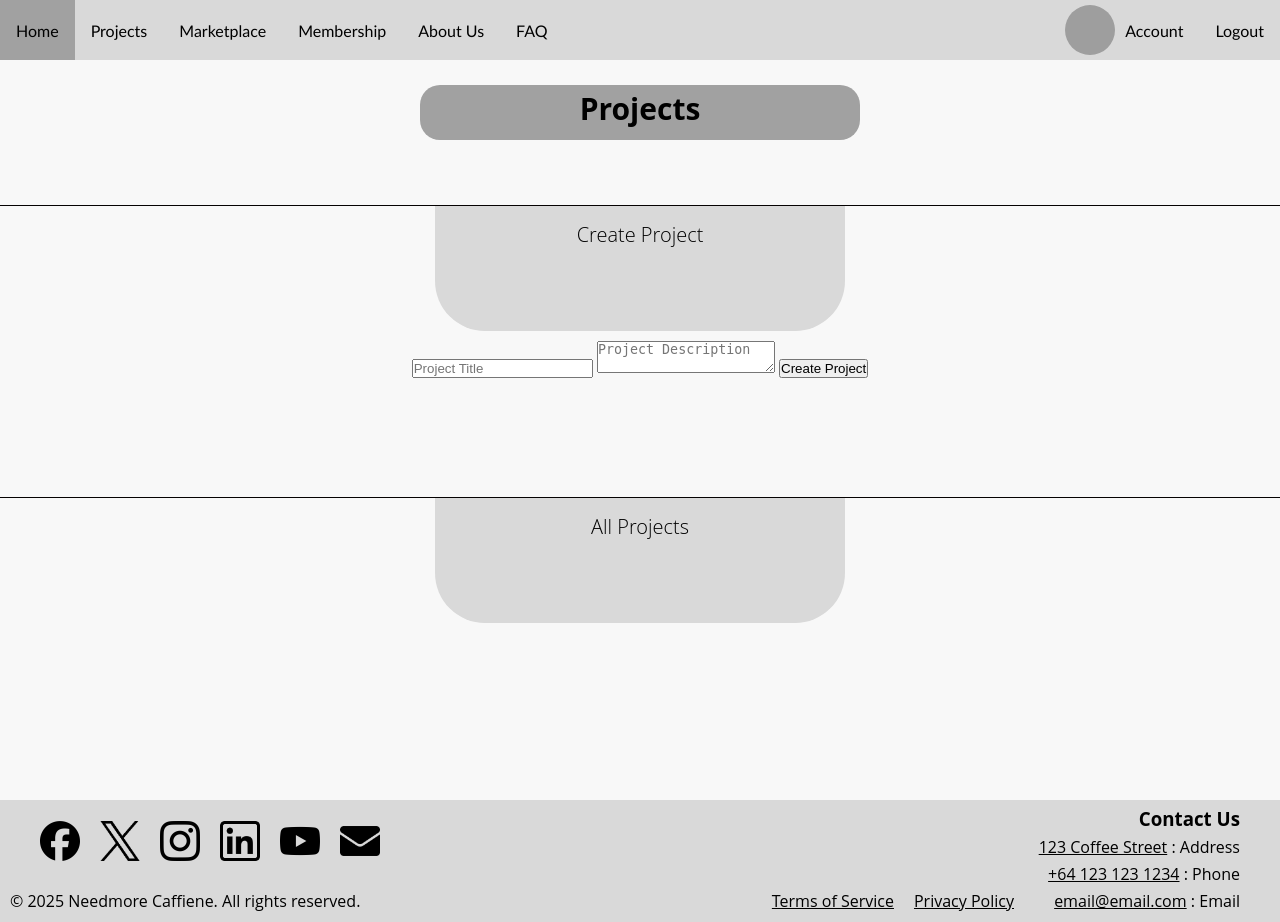
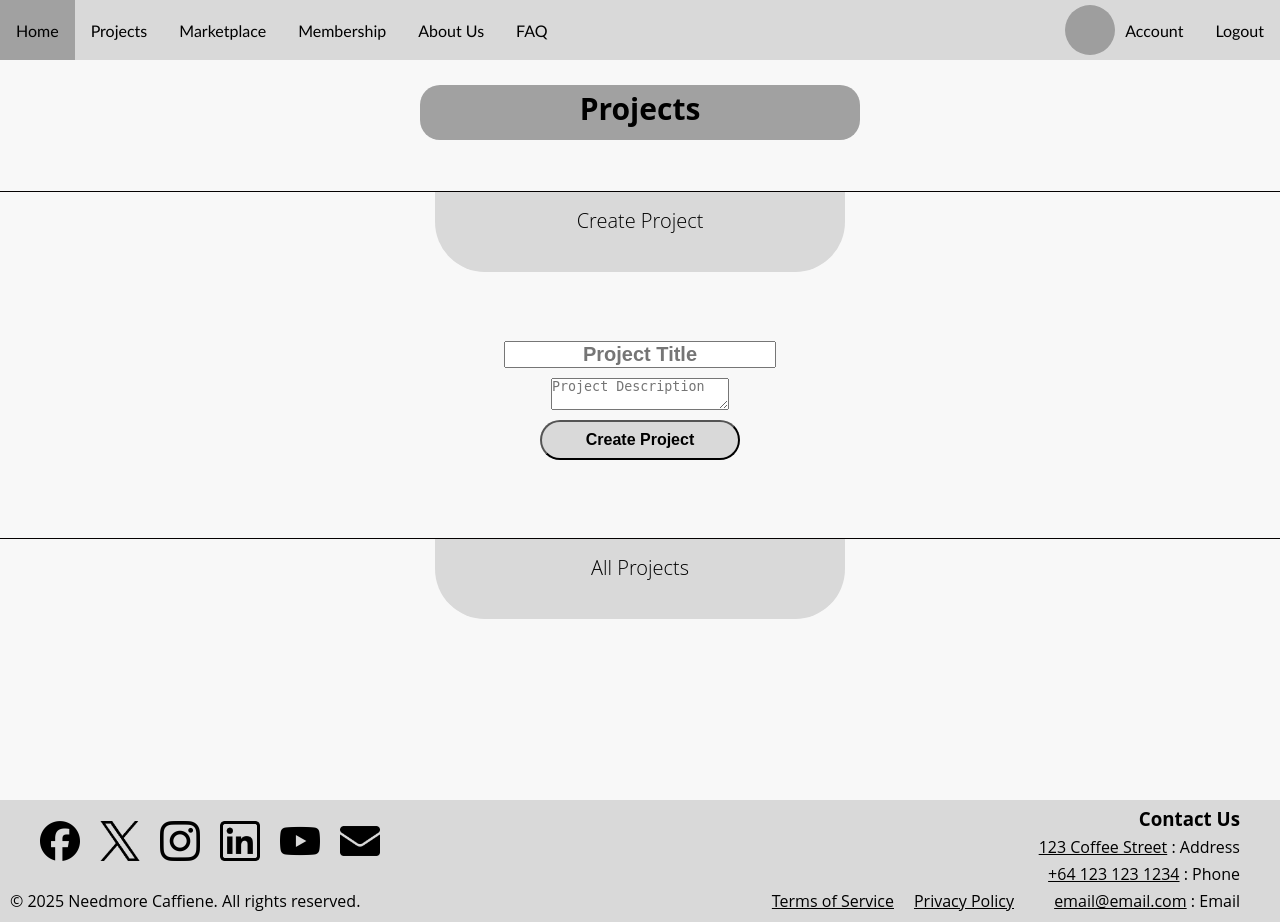
Before and after one commit to wrenstuff/Needmore-Caffiene-Project-Management-System, a Flask app: a page that uses templates/projects.html in a window 1280 px wide. Run offline with Flask 3, Linux system fonts and the light colour scheme; a user stored in the database is signed in; data that the repository does not hold is empty; style sheets or scripts are compiled from the project's sources; grey boxes are pictures that could not be loaded.

Commit message:
open project
open project and making some styling

```diff
--- a/app.py
+++ b/app.py
@@ -112,6 +112,23 @@
         ]
     }
 
+@app.route('/project', methods=['POST'])
+@login_required
+def project():
+    data = request.get_json()
+    project_id = data.get('id')
+
+    if not project_id:
+        return "Project ID is required", 400
+
+    project = Project.query.filter_by(id=project_id, owner_id=current_user.id).first()
+
+    if not project:
+        return "Project not found or you don't have access to it", 404
+
+    return render_template('opened_project.html', user=current_user, project=project)
+
+
 
 if __name__ == '__main__':
     app.run(debug=True)
--- a/static/js/project_card.js
+++ b/static/js/project_card.js
@@ -4,16 +4,13 @@
     }
 
     connectedCallback() {
-
         const uniqueId = this.getAttribute('id') || 'default-id';
-
         const title = this.getAttribute('title') || 'Untitled';
         const owner = this.getAttribute('owner') || 'Unknown';
+        const username = this.getAttribute('username') || '';
 
-        // stylesheet for the component can be found at styles/card.scss
-        this.innerHTML =
-            `
-        <div class="project card_w" id="${uniqueId}">
+        this.innerHTML = `
+            <div class="project card_w clickable" id="${uniqueId}">
                 <div class="notif">
                     <p>9+</p>
                 </div>
@@ -21,15 +18,27 @@
                     <img src="../static/images/Blue_test.png" alt="">
                 </div>
                 <div class="bottom">
-                <!-- Project Name -->
                     <p class="name">Project: ${title}</p>
-                <!-- Owned By -->
                     <p class="create">Owned By: ${owner}</p>
                 </div>
             </div>
         `;
+
+        // Add click-to-navigate behavior
+        this.querySelector('.project').addEventListener('click', () => {
+            fetch('/project', {
+                method: 'POST',
+                headers: { 'Content-Type': 'application/json' },
+                body: JSON.stringify({ id: uniqueId })
+            }).then(res => res.text())
+                .then(html => {
+                    document.open();
+                    document.write(html);
+                    document.close();
+                });
+        });
+
     }
-
 }
 
 customElements.define('comp-project-card', Project_Card);
--- a/static/style/_projects.scss
+++ b/static/style/_projects.scss
@@ -48,6 +48,52 @@
     gap: 10px;
     padding: 10px;
     margin: 0 auto;
+
+    .form-container {
+
+
+        display: flex;
+        flex-direction: column;
+        align-items: center;
+        justify-content: center;
+
+        .p-title {
+            font-size: 20px;
+            font-weight: bold;
+            color: color.$color-dark-text;
+            text-align: center;
+            margin-bottom: 10px;
+        }
+
+        .p-description {
+            font-size: 16px;
+            color: color.$color-dark-text;
+            text-align: center;
+            margin-bottom: 20px;
+        }
+
+        .create {
+            display: inline-block;
+            font-size: 16px;
+            font-weight: bold;
+            color: color.$color-dark-text;
+            text-align: center;
+            width: 200px;
+            height: 40px;
+            background-color: color.$color-primary;
+            border-radius: 20px;
+            padding: 5px 10px;
+            margin-top: 10px;
+            cursor: pointer;
+
+            &:hover {
+                background-color: color.$color-secondary;
+                color: color.$color-light-text;
+            }
+        }
+
+    }
+
 }
 
 .section-title {
@@ -65,6 +111,7 @@
     margin: 0 auto;
     position: relative;
     z-index: 1;
+    max-height: 50px;
 }
 
 .all-projects-title {
--- a/templates/projects.html
+++ b/templates/projects.html
@@ -24,12 +24,11 @@
         </div>
         <!-- Example of a project card component -->
         <div class="project-list">
-            <form method="POST" action="/create_project-{{ username }}">
-                <input type="text" name="title" placeholder="Project Title" required>
-                <textarea name="description" placeholder="Project Description"></textarea>
-                <button type="submit">Create Project</button>
+            <form method="POST" action="/create_project-{{ username }}" class="form-container">
+                <input class="p-title" type="text" name="title" placeholder="Project Title" required>
+                <textarea class="p-desc" name="description" placeholder="Project Description"></textarea>
+                <button class="create" type="submit">Create Project</button>
             </form>
-
         </div>
         <div class="all-projects-title">
             <span class="section-title">All Projects</span>
```
Also changed, not shown: templates/dashboard.html (+0 -14 lines), templates/opened_project.html (added, +24 -0 lines), database/users.db, static/images/users/testuser123_pfp.jpg (added). Lines whose indentation alone changed are shown as unchanged.
